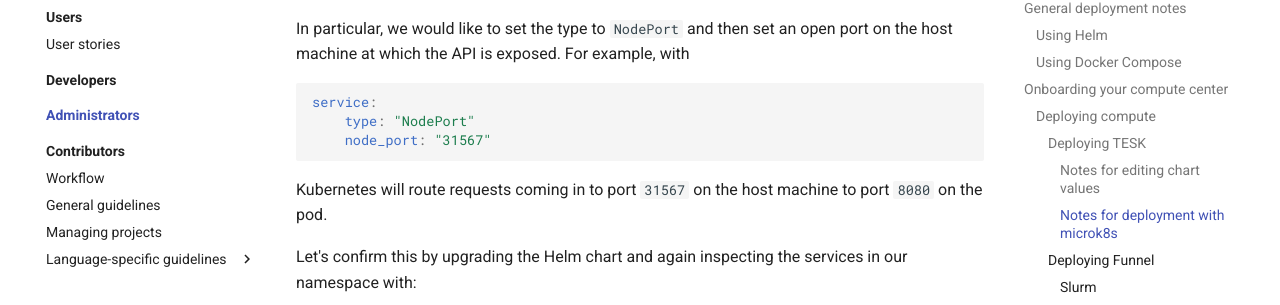
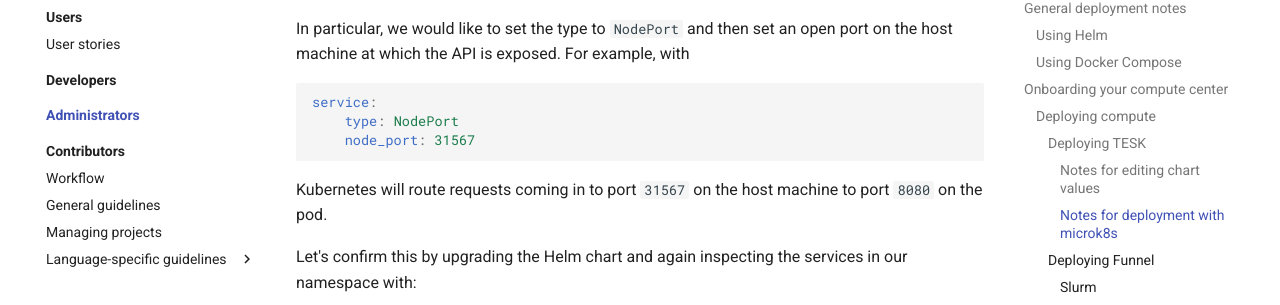
Before and after one commit to elixir-cloud-aai/elixir-cloud-aai.github.io, an MkDocs documentation site: the page built from docs/guides/guide-admin/index.md, in a window 1280 px wide and 900 px high, scrolled down 6935 px. Shown: the part 148-453 px from the top of the window. Built offline with MkDocs 1.6.1 and Material for MkDocs 9.7.7, drawn with Linux system fonts in a browser that asks for light colours; comment, search, counter and statistics services are not loaded.

````diff
--- a/docs/guides/guide-admin/index.md
+++ b/docs/guides/guide-admin/index.md
@@ -343,8 +343,8 @@ port on the host machine at which the API is exposed. For example, with
 
 ```yaml
 service:
-    type: "NodePort"
-    node_port: "31567"
+    type: NodePort
+    node_port: 31567
 ```
 
 Kubernetes will route requests coming in to port `31567` on the host machine to
````
